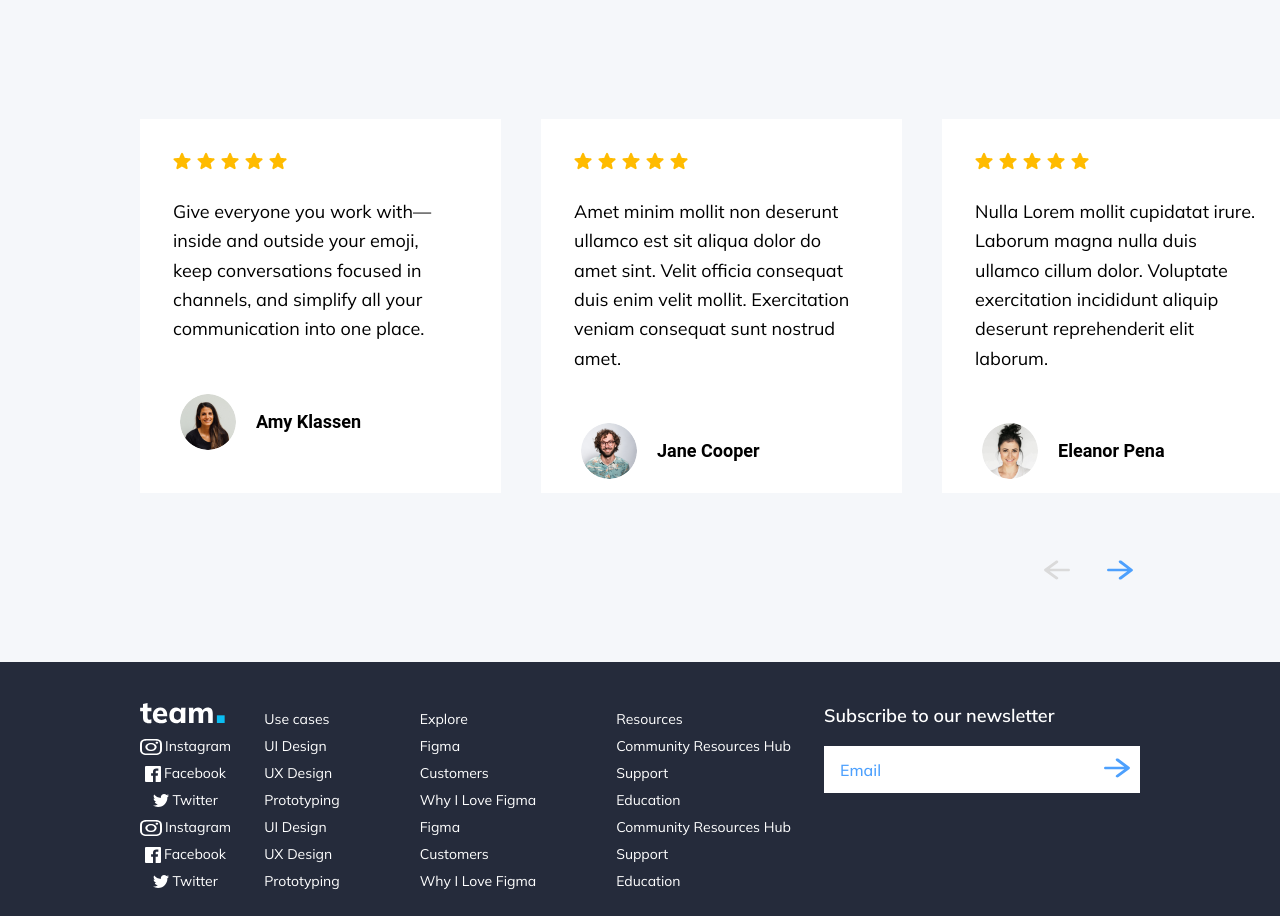
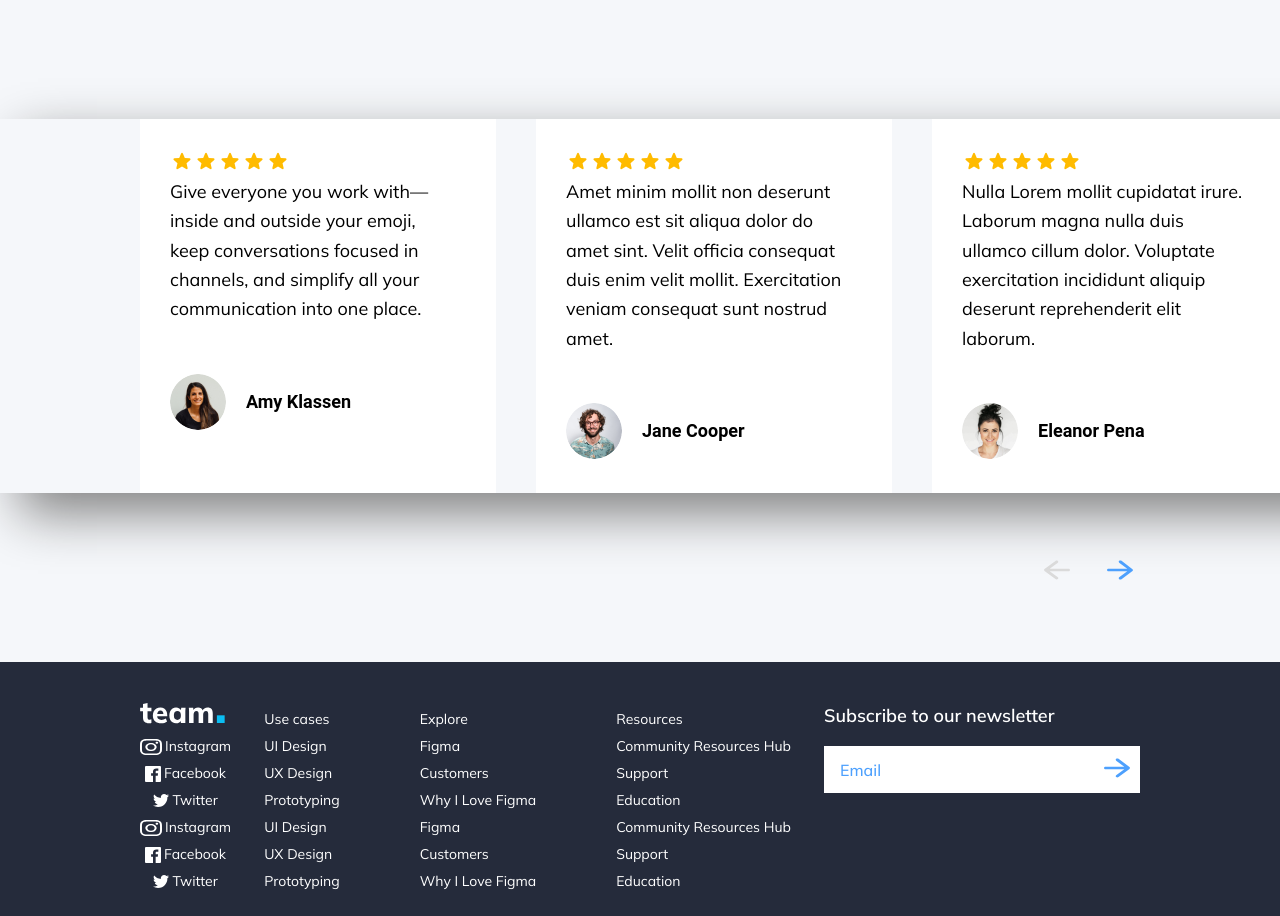
Before and after one commit to TurboldCH/leap-first-app, a Next.js app: page / in a window 1280 px wide. Shown: the part 3360-4276 px from the top of the page. Built offline with nearby package versions, Linux system fonts and the light colour scheme.

Commit message:
Added mapping

```diff
--- a/app/fifthSection/fifthPage.tsx
+++ b/app/fifthSection/fifthPage.tsx
@@ -1,4 +1,5 @@
 import { Review } from "./review";
+import { StarGenerator } from "./starGenerator";
 
 const header_style = {
   fontFamily: "'Mulish', sans-serif",
@@ -23,6 +24,7 @@ const review_style = {
   display: "flex",
   overflowX: "auto",
   overflowY: "hidden",
+  boxShadow: "20px 20px 50px grey",
   paddingLeft: "140px",
 };
 const icon = {
@@ -32,11 +34,59 @@ const icon = {
   justifyContent: "flex-end",
 };
 export const FifthPage = () => {
+  const reviews = [
+    {
+      url: "/amy.png",
+      name: "Amy Klassen",
+      content:
+        "Give everyone you work with—inside and outside your emoji, keep conversations focused in channels, and simplify all your communication into one place.",
+      count: 5,
+    },
+    {
+      url: "/jane.png",
+      name: "Jane Cooper",
+      content:
+        "Amet minim mollit non deserunt ullamco est sit aliqua dolor do amet sint. Velit officia consequat duis enim velit mollit. Exercitation veniam consequat sunt nostrud amet.",
+      count: 5,
+    },
+    {
+      url: "/eleanor.png",
+      name: "Eleanor Pena",
+      content:
+        "Nulla Lorem mollit cupidatat irure. Laborum magna nulla duis ullamco cillum dolor. Voluptate exercitation incididunt aliquip deserunt reprehenderit elit laborum.",
+      count: 5,
+    },
+    {
+      url: "/klassen.png",
+      name: "Amy Klassen",
+      content:
+        "Give everyone you work with—inside and outside your emoji, keep conversations focused in channels, and simplify all your communication into one place.",
+      count: 5,
+    },
+    {
+      url: "/amy.png",
+      name: "Amy Klassen",
+      content:
+        "Amet minim mollit non deserunt ullamco est sit aliqua dolor do amet sint. Velit officia consequat duis enim velit mollit. Exercitation veniam consequat sunt nostrud amet.",
+      count: 5,
+    },
+  ];
   return (
     <div style={style}>
       <h1 style={header_style}>What people say about us</h1>
       <div style={review_style}>
-        <Review
+        {reviews.map((value, index) => {
+          return (
+            <Review
+              count={value.count}
+              name={value.name}
+              profileURL={value.url}
+              content={value.content}
+              key={index}
+            />
+          );
+        })}
+        {/* {/* <Review
           profileURL="/amy.png"
           name="Amy Klassen"
           content="Give everyone you work with—inside and outside your emoji, keep conversations focused in channels, and simplify all your communication into one place."
@@ -64,7 +114,8 @@ export const FifthPage = () => {
           name="Amy Klassen"
           content="
           Amet minim mollit non deserunt ullamco est sit aliqua dolor do amet sint. Velit officia consequat duis enim velit mollit. Exercitation veniam consequat sunt nostrud amet."
-        />
+          count={5}
+        /> */}
       </div>
       <div style={icon}>
         <svg
--- a/app/fifthSection/review.tsx
+++ b/app/fifthSection/review.tsx
@@ -1,10 +1,12 @@
 import Image from "next/image";
+import { StarGenerator } from "./starGenerator";
 
 const style = {
   width: "366px",
   height: "374px",
   background: "white",
-  boxShadow: "0 4px 8px 0 rgba(0, 0, 0, 0.2), 0 6px 20px 0 rgba(0, 0, 0, 0.19),",
+  // boxShadow: "20px 20px 50px grey",
+  padding: "30px 40px 40px 30px",
   display: "inline-block",
   boxSizing: "border-box",
 };
@@ -15,14 +17,14 @@ const content_style = {
   fontSize: "18px",
   fontWeight: "400",
   lineHeight: "163.15%",
-  padding: "0 42px 0 33px",
+  paddingTop: "20x",
+  paddingBottom: "50px",
 };
 
 const profile_style = {
   display: "flex",
   gap: "20px",
   alignItems: "center",
-  padding: "50px 0 40px 40px",
 };
 const name_style = {
   color: "#000",
@@ -36,20 +38,16 @@ export const Review = ({
   content,
   profileURL,
   name,
+  count,
 }: {
   content: string;
   profileURL: string;
   name: string;
+  count: number;
 }) => {
   return (
     <div style={style}>
-      <Image
-        src="/stars.png"
-        alt="Star icons"
-        width={120}
-        height={24}
-        style={{ padding: "30px 0 20px 30px" }}
-      />
+      <StarGenerator count={count} />
       <p style={content_style}>{content}</p>
       <div style={profile_style}>
         <Image
--- /dev/null
+++ b/app/fifthSection/starGenerator.tsx
@@ -0,0 +1,14 @@
+import { StarIcon } from "./starIcon";
+
+export const StarGenerator = ({ count }: { count: number }) => {
+  count = count > 5 ? 5 : count;
+  count = count < 0 ? 0 : count;
+  let arr = new Array(count).fill("");
+  return (
+    <div>
+      {arr.map((_, index) => {
+        return <StarIcon key={index} />;
+      })}
+    </div>
+  );
+};
--- /dev/null
+++ b/app/fifthSection/starIcon.tsx
@@ -0,0 +1,8 @@
+export const StarIcon = () => (
+  <svg xmlns="http://www.w3.org/2000/svg" width={24} height={24} fill="none">
+    <path
+      fill="#FB0"
+      d="m12 17.52 4.15 2.51c.76.46 1.69-.22 1.49-1.08l-1.1-4.72 3.67-3.18c.67-.58.31-1.68-.57-1.75l-4.83-.41-1.89-4.46c-.34-.81-1.5-.81-1.84 0L9.19 8.88l-4.83.41c-.88.07-1.24 1.17-.57 1.75l3.67 3.18-1.1 4.72c-.2.86.73 1.54 1.49 1.08l4.15-2.5Z"
+    />
+  </svg>
+);
```
